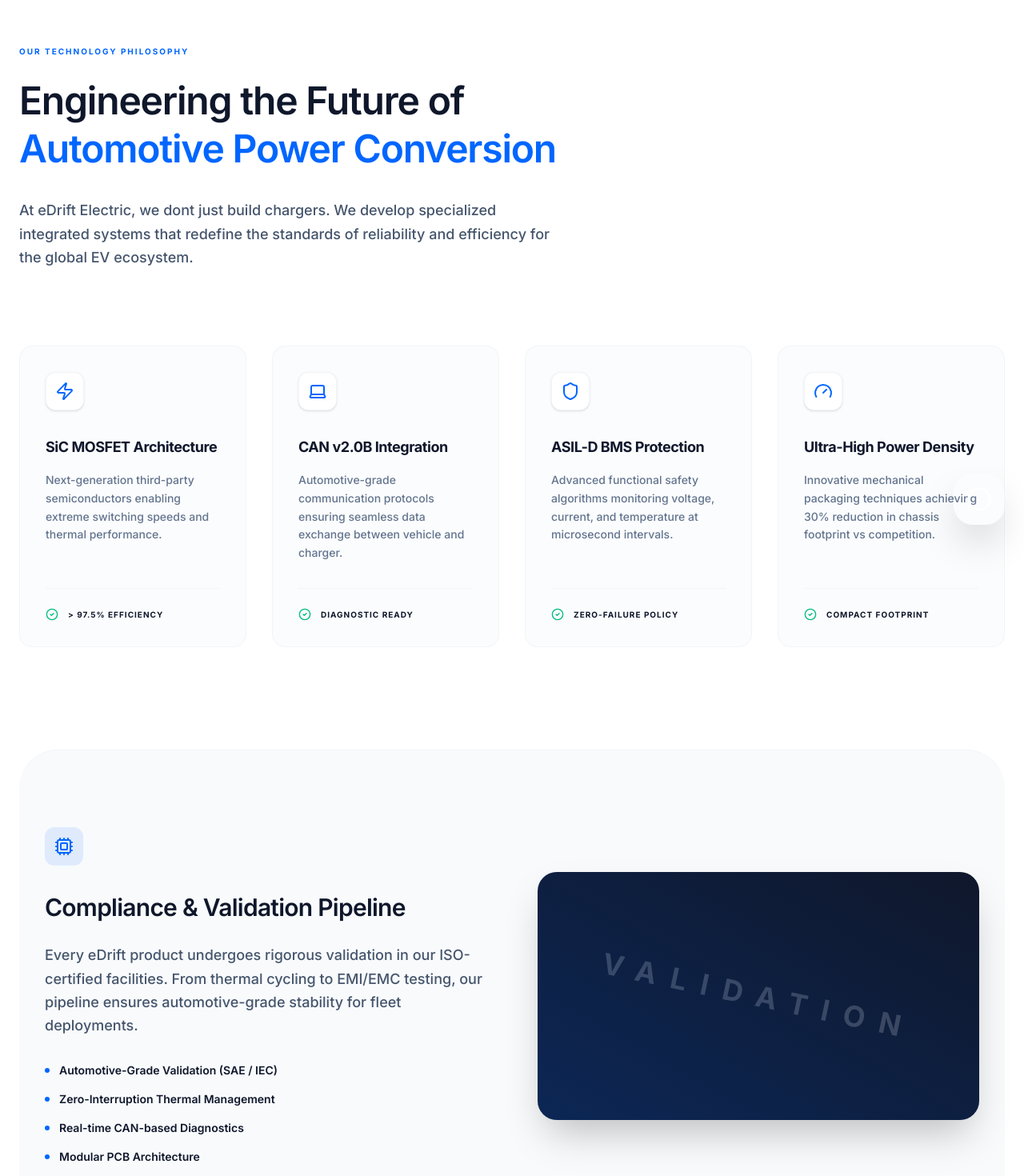
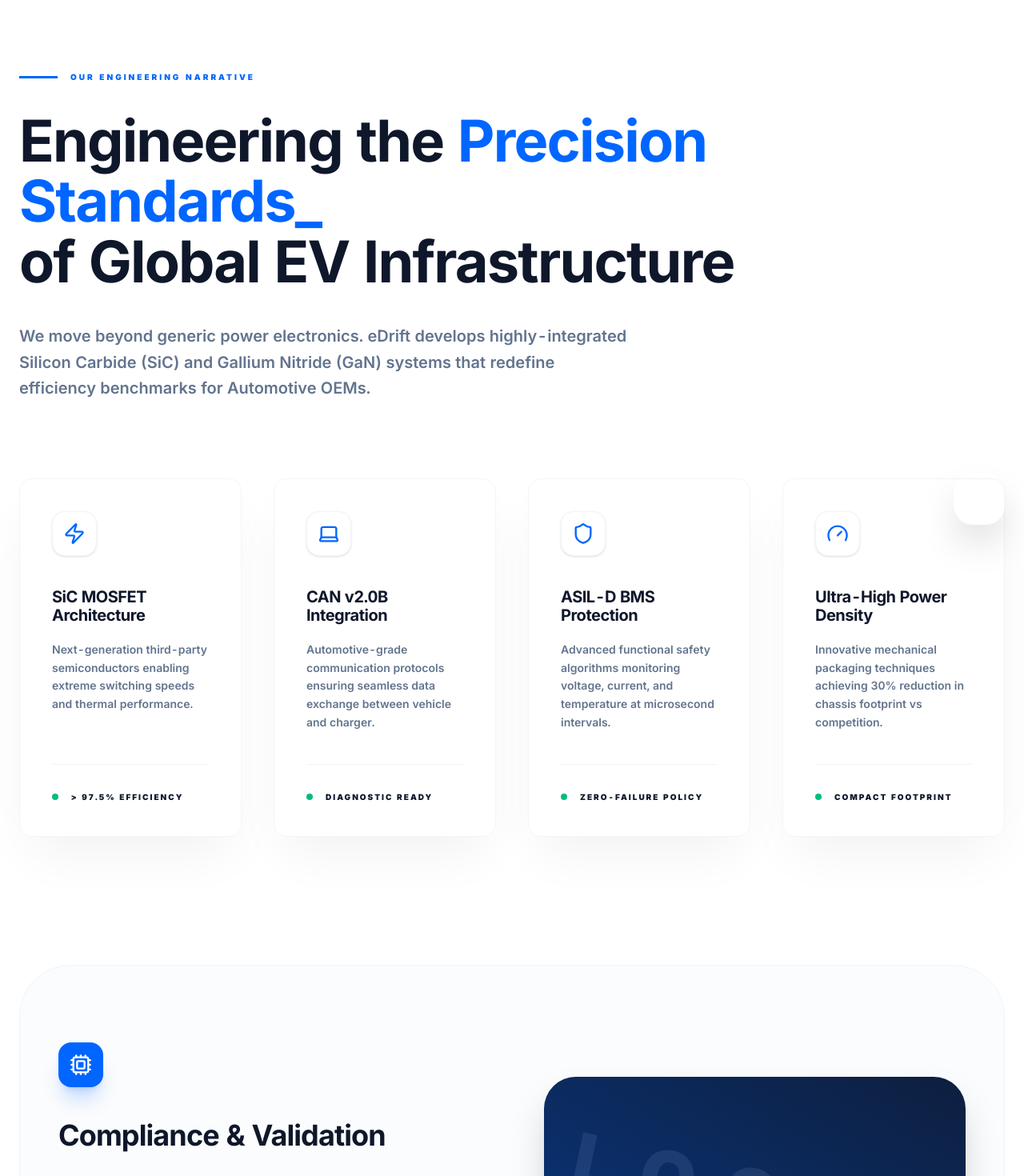
Before and after one commit to ryfio-ai/eDrift, a Next.js app: page /technology in a window 1280 px wide. Shown: the part 120-1590 px from the top of the page at 80% size. Built offline with nearby package versions, Linux system fonts and the light colour scheme.

Commit message:
design: senior UI/UX refinement for content visibility and industrial hierarchy
Optimized 'Inter' font features, redesigned product cards for high spec-density, and refined technical authority markers across Hero and Highlights sections.

```diff
--- a/src/app/globals.css
+++ b/src/app/globals.css
@@ -10,59 +10,69 @@
   --color-background-subtle: #F8FAFC;
   --color-border-default: rgba(15, 23, 42, 0.08);
 
-  --radius-xl: 12px;
-  --radius-lg: 8px;
+  --radius-xl: 16px;
+  --radius-lg: 12px;
 }
 
 @layer base {
+  html {
+     scroll-behavior: smooth;
+  }
+
   body {
-    @apply bg-white text-slate-700 antialiased selection:bg-brand-primary/20 text-base md:text-lg leading-relaxed;
+    @apply bg-white text-slate-600 antialiased selection:bg-brand-primary/20 text-base md:text-lg;
     font-family: var(--font-sans);
+    font-feature-settings: "cv11", "tnum", "ss01", "ss03";
+    line-height: 1.75;
+  }
+
+  h1, h2, h3, h4 {
+    @apply font-bold text-slate-900 tracking-[-0.02em] leading-[1.15];
   }
 
   h1 {
-    @apply text-3xl md:text-4xl lg:text-5xl font-semibold tracking-tight text-slate-900 leading-[1.1];
+    @apply text-4xl md:text-6xl lg:text-7xl;
   }
 
   h2 {
-    @apply text-2xl md:text-3xl font-semibold tracking-tight text-slate-900 leading-snug;
+    @apply text-3xl md:text-4xl;
   }
 
   h3 {
-    @apply text-xl md:text-2xl font-semibold tracking-tight text-slate-900;
+    @apply text-2xl md:text-3xl;
   }
 
-  p {
-    @apply leading-relaxed;
+  h4 {
+    @apply text-lg md:text-xl;
   }
 }
 
 @layer components {
   .btn-primary {
-    @apply px-6 py-3 bg-brand-primary text-white font-semibold rounded-lg transition-all hover:bg-blue-700 active:scale-95 shadow-md shadow-blue-500/10 inline-flex items-center justify-center gap-2;
+    @apply px-8 py-4 bg-brand-primary text-white font-bold rounded-xl transition-all hover:bg-blue-700 hover:-translate-y-0.5 hover:shadow-xl hover:shadow-brand-primary/20 active:scale-95 inline-flex items-center justify-center gap-2 uppercase tracking-widest text-[10px];
   }
 
   .btn-outline {
-    @apply px-6 py-3 bg-white border border-slate-200 text-slate-700 font-semibold rounded-lg transition-all hover:border-brand-primary hover:text-brand-primary active:scale-95 inline-flex items-center justify-center gap-2;
+    @apply px-8 py-4 bg-white border border-slate-200 text-slate-900 font-bold rounded-xl transition-all hover:border-brand-primary hover:text-brand-primary hover:-translate-y-0.5 active:scale-95 inline-flex items-center justify-center gap-2 uppercase tracking-widest text-[10px];
   }
 
-  .glass {
-    @apply backdrop-blur-xl bg-white/80 border border-slate-200 shadow-xl;
+  .glass-card {
+    @apply backdrop-blur-xl bg-white/80 border border-slate-100 shadow-[0_32px_64px_-16px_rgba(15,23,42,0.06)];
     border-radius: var(--radius-xl);
   }
 
   .text-gradient {
-    @apply bg-clip-text text-transparent bg-gradient-to-r from-brand-primary to-brand-secondary;
+    @apply bg-clip-text text-transparent bg-gradient-to-br from-brand-primary to-brand-secondary;
   }
 }
 
 /* Custom Scrollbar */
 ::-webkit-scrollbar {
-  width: 8px;
+  width: 10px;
 }
 ::-webkit-scrollbar-track {
-  @apply bg-white;
+  @apply bg-slate-50;
 }
 ::-webkit-scrollbar-thumb {
-  @apply bg-slate-200 rounded-full hover:bg-slate-300 transition-colors;
+  @apply bg-slate-200 rounded-full border-4 border-slate-50 hover:bg-slate-300 transition-colors;
 }
--- a/src/components/sections/Hero.tsx
+++ b/src/components/sections/Hero.tsx
@@ -7,39 +7,39 @@
 
 export const Hero = () => {
   return (
-    <section className="relative min-h-[85vh] flex items-center justify-center overflow-hidden bg-white pt-20 pb-32">
+    <section className="relative min-h-[90vh] flex items-center justify-center overflow-hidden bg-white pt-32 pb-40">
       {/* Subtle background glow */}
-      <div className="absolute top-0 left-1/2 -translate-x-1/2 w-[800px] h-[500px] bg-brand-primary/5 blur-[120px] rounded-full -z-10" />
+      <div className="absolute top-0 left-1/2 -translate-x-1/2 w-[1000px] h-[600px] bg-brand-primary/5 blur-[120px] rounded-full -z-10" />
 
       <div className="relative z-10 max-w-7xl mx-auto px-6 text-center">
         <motion.div
            initial={{ opacity: 0, y: 20 }}
            animate={{ opacity: 1, y: 0 }}
            transition={{ duration: 0.8 }}
-           className="inline-flex items-center gap-2 px-4 py-1.5 rounded-full bg-slate-50 border border-slate-100 text-slate-500 text-xs font-bold uppercase tracking-widest mb-10"
+           className="inline-flex items-center gap-3 px-6 py-2 rounded-full bg-slate-50 border border-slate-100 text-[10px] font-black uppercase tracking-[0.3em] text-brand-primary mb-12 shadow-sm"
         >
            <span className="w-2 h-2 rounded-full bg-brand-primary animate-pulse" />
            Next-Gen EV Power Electronics
         </motion.div>
 
-        <div className="max-w-4xl mx-auto mb-10">
+        <div className="max-w-5xl mx-auto mb-16">
            <motion.h1
              initial={{ opacity: 0, y: 20 }}
              animate={{ opacity: 1, y: 0 }}
              transition={{ duration: 0.8, delay: 0.2 }}
-             className="text-5xl md:text-7xl font-semibold text-slate-900 tracking-tight leading-[1.1] mb-8"
+             className="text-5xl md:text-8xl font-black text-slate-900 tracking-tight leading-[1.05] mb-10"
            >
-             High-Efficiency <span className="text-brand-primary">Charging Solutions</span> for Global OEMs
+             High-Efficiency <span className="text-brand-primary">Power Systems_</span> <br className="hidden md:block" /> for Global OEMs
            </motion.h1>
 
            <motion.p
              initial={{ opacity: 0, y: 20 }}
              animate={{ opacity: 1, y: 0 }}
              transition={{ duration: 0.8, delay: 0.3 }}
-             className="text-xl md:text-2xl text-slate-600 leading-relaxed font-medium"
+             className="text-xl md:text-2xl text-slate-500 leading-relaxed font-semibold max-w-3xl mx-auto"
            >
-             eDrift Electric partners with automotive manufacturers and fleet operators
-              to deliver SiC & GaN based power conversion systems with 97%+ efficiency.
+             eDrift Electric partners with automotive manufacturers to deliver
+             specialized SiC-based conversion systems with 97.5% peak efficiency.
            </motion.p>
         </div>
 
@@ -47,35 +47,36 @@
           initial={{ opacity: 0, y: 20 }}
           animate={{ opacity: 1, y: 0 }}
           transition={{ duration: 0.8, delay: 0.4 }}
-          className="flex flex-col sm:flex-row items-center justify-center gap-6"
+          className="flex flex-col sm:flex-row items-center justify-center gap-8 mb-32"
         >
-          <Link href="/contact" className="btn-primary w-full sm:w-auto h-14 px-10 text-lg">
+          <Link href="/contact" className="btn-primary min-w-[240px] text-sm">
             Request Quote
-            <ArrowRight className="w-5 h-5" />
+            <ArrowRight className="w-5 h-5 ml-1" />
           </Link>
-          <Link href="/products" className="btn-outline w-full sm:w-auto h-14 px-10 text-lg">
-            View Product Catalog
+          <Link href="/products" className="btn-outline min-w-[240px] text-sm group">
+            View Specification Catalog
+            <ArrowRight className="w-4 h-4 ml-2 group-hover:translate-x-1 transition-transform" />
           </Link>
         </motion.div>
 
-        {/* Feature Highlights */}
+        {/* Feature Highlights - Enhanced Visibility */}
         <motion.div
            initial={{ opacity: 0, y: 40 }}
            animate={{ opacity: 1, y: 0 }}
            transition={{ delay: 0.6, duration: 1 }}
-           className="mt-24 grid grid-cols-1 md:grid-cols-3 gap-12 border-t border-slate-100 pt-16"
+           className="grid grid-cols-1 md:grid-cols-3 gap-16 border-t border-slate-100 pt-20"
         >
           {[
-            { icon: Shield, label: "Automotive Grade", val: "ASIL-D Ready" },
-            { icon: Zap, label: "Peak Efficiency", val: "97.5% Efficiency" },
-            { icon: Globe, label: "Global Standards", val: "IEC & SAE Compliant" },
+            { icon: Shield, label: "Safety Integrity", val: "ASIL-D Certified" },
+            { icon: Zap, label: "Performance", val: "97.5% Efficiency" },
+            { icon: Globe, label: "Compliance", val: "Global SAE / IEC" },
           ].map((item, i) => (
             <div key={i} className="flex flex-col items-center group">
-               <div className="w-12 h-12 rounded-2xl bg-slate-50 border border-slate-100 flex items-center justify-center text-brand-primary mb-4 group-hover:bg-brand-primary group-hover:text-white transition-all duration-300">
-                  <item.icon className="w-6 h-6" />
+               <div className="w-16 h-16 rounded-[20px] bg-slate-50 border border-slate-100 flex items-center justify-center text-brand-primary mb-6 group-hover:bg-brand-primary group-hover:text-white group-hover:shadow-xl group-hover:shadow-brand-primary/20 transition-all duration-500">
+                  <item.icon className="w-7 h-7" />
                </div>
-               <p className="text-xs uppercase tracking-widest text-slate-400 font-bold mb-1">{item.label}</p>
-               <h4 className="text-lg font-bold text-slate-900">{item.val}</h4>
+               <p className="text-[10px] uppercase tracking-[0.25em] text-slate-400 font-black mb-2">{item.label}</p>
+               <h4 className="text-xl font-bold text-slate-900 tracking-tight">{item.val}</h4>
             </div>
           ))}
         </motion.div>
--- a/src/components/sections/ProductCard.tsx
+++ b/src/components/sections/ProductCard.tsx
@@ -19,21 +19,21 @@
       animate={{ opacity: 1, y: 0 }}
       exit={{ opacity: 0, scale: 0.95 }}
       transition={{ duration: 0.4 }}
-      className="group flex flex-col bg-white border border-slate-100 rounded-2xl overflow-hidden hover:shadow-2xl hover:shadow-slate-200/60 hover:border-brand-primary/20 transition-all duration-500 h-full relative"
+      className="group flex flex-col glass-card overflow-hidden hover:-translate-y-2 transition-all duration-500 h-full relative"
     >
       {/* Product Image */}
-      <div className="aspect-[4/3] relative overflow-hidden bg-slate-50">
+      <div className="aspect-[4/3] relative overflow-hidden bg-slate-50 border-b border-slate-100">
         <Image
           src={product.image}
           alt={product.name}
           fill
-          className="object-cover group-hover:scale-105 transition-transform duration-700 opacity-90 group-hover:opacity-100"
+          className="object-cover group-hover:scale-110 transition-transform duration-[2s] ease-out opacity-90 group-hover:opacity-100"
         />
-        <div className="absolute top-4 left-4 flex flex-wrap gap-2 z-10">
+        <div className="absolute top-5 left-5 flex flex-wrap gap-2 z-10">
           {product.badges.map((badge, idx) => (
             <span
               key={idx}
-              className="px-2.5 py-1 bg-white border border-slate-100 text-[9px] font-bold uppercase tracking-widest text-slate-900 rounded shadow-sm"
+              className="px-3 py-1.5 bg-slate-900 text-white text-[8px] font-black uppercase tracking-[0.2em] rounded-md shadow-xl"
             >
               {badge}
             </span>
@@ -42,44 +42,46 @@
       </div>
 
       {/* Content */}
-      <div className="p-6 flex-grow flex flex-col">
-        <div className="mb-6">
-          <p className="text-[10px] font-bold uppercase tracking-widest text-brand-primary mb-2">{product.category}</p>
-          <h3 className="text-xl font-semibold text-slate-900 leading-tight mb-2 group-hover:text-brand-primary transition-colors">
+      <div className="p-8 flex-grow flex flex-col">
+        <div className="mb-8">
+          <div className="flex items-center gap-3 mb-4">
+             <div className="w-8 h-[2px] bg-brand-primary" />
+             <p className="text-[10px] font-black uppercase tracking-[0.25em] text-brand-primary">{product.category}</p>
+          </div>
+          <h3 className="text-2xl font-bold text-slate-900 leading-tight mb-3 group-hover:text-brand-primary transition-colors tracking-tight">
             {product.name}
           </h3>
-          <p className="text-slate-500 text-sm font-medium leading-relaxed">
+          <p className="text-slate-500 text-sm font-semibold leading-relaxed">
             {product.subtitle}
           </p>
         </div>
 
-        {/* Specs Grid */}
-        <div className="grid grid-cols-2 gap-3 mb-8">
+        {/* Specs Grid - Enhanced for Visibility */}
+        <div className="grid grid-cols-2 gap-4 mb-10">
           {[
             { icon: Zap, label: "Power", val: product.powerRating, color: "text-brand-primary" },
-            { icon: ShieldCheck, label: "Protection", val: product.ipRating, color: "text-emerald-600" },
-            { icon: Cpu, label: "Topology", val: product.topology, color: "text-slate-600" },
+            { icon: ShieldCheck, label: "Safety", val: product.ipRating, color: "text-emerald-500" },
+            { icon: Cpu, label: "Logic", val: product.topology, color: "text-slate-400" },
             { icon: ArrowUpRight, label: "Efficiency", val: product.efficiency, color: "text-brand-primary" }
           ].map((spec, i) => (
-            <div key={i} className="flex items-center gap-3 p-3 rounded-xl bg-slate-50/50 border border-slate-100/50 group-hover:border-slate-200 transition-colors">
-               <spec.icon className={`w-4 h-4 ${spec.color}`} />
-               <div className="min-w-0">
-                  <p className="text-[9px] text-slate-400 font-bold uppercase tracking-tighter">{spec.label}</p>
-                  <p className="text-[11px] font-bold text-slate-900 truncate">{spec.val}</p>
+            <div key={i} className="flex flex-col gap-2 p-4 rounded-[14px] bg-slate-50 border border-slate-100 group-hover:bg-white group-hover:border-brand-primary/10 transition-all">
+               <div className="flex items-center justify-between">
+                  <spec.icon className={`w-3.5 h-3.5 ${spec.color}`} />
+                  <p className="text-[8px] text-slate-400 font-black uppercase tracking-widest">{spec.label}</p>
                </div>
+               <p className="text-xs font-black text-slate-900 tracking-tight">{spec.val}</p>
             </div>
           ))}
         </div>
 
         {/* CTAs */}
-        <div className="mt-auto flex flex-col gap-2">
-          <Link href="/contact" className="btn-primary w-full h-11 text-xs shadow-none hover:shadow-lg hover:shadow-brand-primary/20">
+        <div className="mt-auto flex flex-col gap-3">
+          <Link href="/contact" className="btn-primary w-full shadow-lg shadow-brand-primary/10">
             Request Quote
-            <ArrowUpRight className="w-3.5 h-3.5 ml-1" />
+            <ArrowUpRight className="w-4 h-4 ml-1" />
           </Link>
-          <Link href={`/products/${product.slug}`} className="btn-outline w-full h-11 text-xs px-4">
-            <ArrowUpRight className="w-3.5 h-3.5 mr-2" />
-            Full Specifications
+          <Link href={`/products/${product.slug}`} className="btn-outline w-full text-[10px]">
+            Technical Drawings
           </Link>
         </div>
       </div>
--- a/src/components/sections/TechHighlights.tsx
+++ b/src/components/sections/TechHighlights.tsx
@@ -33,24 +33,27 @@
 
 export const TechHighlights = () => {
   return (
-    <section id="tech" className="py-24 px-6 bg-white overflow-hidden">
+    <section id="tech" className="py-32 px-6 bg-white overflow-hidden">
       <div className="max-w-7xl mx-auto">
         {/* Technology Hero Section */}
-        <div className="max-w-4xl mb-24">
-           <div className="text-[10px] uppercase tracking-[0.2em] font-bold text-brand-primary mb-6">Our Technology Philosophy</div>
-           <h1 className="text-4xl md:text-5xl font-semibold text-slate-900 mb-8 leading-tight">
-              Engineering the Future of <br className="hidden md:block" />
-              <span className="text-brand-primary">Automotive Power Conversion</span>
-           </h1>
-           <p className="text-lg text-slate-600 font-medium leading-relaxed max-w-2xl">
-              At eDrift Electric, we dont just build chargers. We develop specialized
-              integrated systems that redefine the standards of reliability and efficiency
-              for the global EV ecosystem.
+        <div className="max-w-5xl mb-24">
+           <div className="flex items-center gap-4 mb-8">
+              <div className="w-12 h-[3px] bg-brand-primary" />
+              <div className="text-[10px] uppercase tracking-[0.3em] font-black text-brand-primary">Our Engineering Narrative</div>
+           </div>
+           <h2 className="text-5xl md:text-7xl font-bold text-slate-900 mb-10 leading-[1.05] tracking-tight">
+              Engineering the <span className="text-brand-primary">Precision Standards_</span> <br className="hidden md:block" />
+              of Global EV Infrastructure
+           </h2>
+           <p className="text-xl text-slate-500 font-semibold leading-relaxed max-w-3xl">
+              We move beyond generic power electronics. eDrift develops highly-integrated
+              Silicon Carbide (SiC) and Gallium Nitride (GaN) systems that redefine
+              efficiency benchmarks for Automotive OEMs.
            </p>
         </div>
 
-        {/* Technology Stack Grid */}
-        <div className="grid grid-cols-1 md:grid-cols-2 lg:grid-cols-4 gap-8 mb-32">
+        {/* Technology Stack Grid - Enhanced for Visibility */}
+        <div className="grid grid-cols-1 md:grid-cols-2 lg:grid-cols-4 gap-10 mb-40">
           {highlights.map((item, idx) => (
             <motion.div
               key={idx}
@@ -59,16 +62,16 @@
               viewport={{ once: true }}
               transition={{ delay: idx * 0.1, duration: 0.6 }}
             >
-              <div className="p-8 h-full flex flex-col border border-slate-100 bg-slate-50/50 rounded-2xl group hover:bg-white hover:shadow-2xl hover:border-brand-primary/10 hover:-translate-y-2 transition-all duration-500">
-                <div className="w-12 h-12 rounded-xl bg-white border border-slate-100 flex items-center justify-center text-brand-primary mb-8 group-hover:scale-110 group-hover:rotate-6 transition-transform shadow-sm">
-                  <item.icon className="w-6 h-6" />
+              <div className="glass-card p-10 h-full flex flex-col group hover:bg-white hover:shadow-[0_48px_80px_-20px_rgba(0,0,0,0.1)] transition-all duration-500">
+                <div className="w-14 h-14 rounded-2xl bg-white border border-slate-100 flex items-center justify-center text-brand-primary mb-10 group-hover:bg-brand-primary group-hover:text-white transition-all shadow-sm">
+                  <item.icon className="w-7 h-7" />
                 </div>
-                <h3 className="text-lg font-bold text-slate-900 mb-4">{item.title}</h3>
-                <p className="text-slate-500 text-sm leading-relaxed mb-8 font-medium">{item.desc}</p>
+                <h3 className="text-xl font-bold text-slate-900 mb-5 tracking-tight">{item.title}</h3>
+                <p className="text-slate-500 text-sm leading-relaxed mb-10 font-semibold">{item.desc}</p>
 
-                <div className="mt-auto pt-6 border-t border-slate-100 flex items-center gap-3">
-                   <CheckCircle2 className="w-4 h-4 text-emerald-500" />
-                   <span className="text-[10px] font-bold uppercase tracking-widest text-slate-900">{item.outcome}</span>
+                <div className="mt-auto pt-8 border-t border-slate-100 flex items-center gap-4">
+                   <div className="w-2 h-2 rounded-full bg-emerald-500 animate-pulse" />
+                   <span className="text-[10px] font-black uppercase tracking-[0.2em] text-slate-900">{item.outcome}</span>
                 </div>
               </div>
             </motion.div>
@@ -76,34 +79,40 @@
         </div>
 
         {/* Modular Compliance Section */}
-        <div className="grid grid-cols-1 lg:grid-cols-2 gap-16 items-center py-24 border-t border-slate-100 px-8 bg-slate-50 rounded-[48px]">
+        <div className="grid grid-cols-1 lg:grid-cols-2 gap-20 items-center py-24 px-12 bg-slate-50/50 rounded-[64px] border border-slate-100">
            <div>
-              <div className="w-12 h-12 rounded-xl bg-brand-primary/10 flex items-center justify-center text-brand-primary mb-8">
-                 <Cpu className="w-6 h-6" />
+              <div className="w-14 h-14 rounded-2xl bg-brand-primary text-white flex items-center justify-center mb-10 shadow-xl shadow-brand-primary/20">
+                 <Cpu className="w-7 h-7" />
               </div>
-              <h2 className="text-3xl font-semibold text-slate-900 mb-6 tracking-tight">Compliance & Validation Pipeline</h2>
-              <p className="text-slate-600 font-medium leading-relaxed mb-8">
-                 Every eDrift product undergoes rigorous validation in our ISO-certified facilities.
-                 From thermal cycling to EMI/EMC testing, our pipeline ensures automotive-grade
-                 stability for fleet deployments.
+              <h2 className="text-4xl font-bold text-slate-900 mb-8 tracking-tight">Compliance & Validation</h2>
+              <p className="text-lg text-slate-500 font-semibold leading-relaxed mb-10">
+                 Every eDrift architecture undergoes 5,000+ hours of automated validation
+                 in our specialized laboratory environments. From thermal shock to EMI/EMC
+                 profiles, we ensure automotive-grade stability.
               </p>
-              <ul className="space-y-4">
+              <ul className="grid grid-cols-1 md:grid-cols-2 gap-6">
                  {[
-                   "Automotive-Grade Validation (SAE / IEC)",
-                   "Zero-Interruption Thermal Management",
-                   "Real-time CAN-based Diagnostics",
-                   "Modular PCB Architecture"
+                   "Automotive SAE / IEC",
+                   "Thermal Management",
+                   "CAN-on-Si Diagnostics",
+                   "Modular PCB Design"
                  ].map((list, i) => (
-                   <li key={i} className="flex items-center gap-3 text-sm font-semibold text-slate-900">
-                      <div className="w-1.5 h-1.5 rounded-full bg-brand-primary" />
+                   <li key={i} className="flex items-center gap-4 text-xs font-black uppercase tracking-[0.2em] text-slate-900">
+                      <div className="w-4 h-4 rounded-full border-2 border-brand-primary flex items-center justify-center">
+                         <div className="w-1.5 h-1.5 rounded-full bg-brand-primary" />
+                      </div>
                       {list}
                    </li>
                  ))}
               </ul>
            </div>
-           <div className="relative aspect-square lg:aspect-video rounded-3xl overflow-hidden shadow-2xl bg-slate-900 flex items-center justify-center">
-               <div className="text-white/20 text-4xl font-bold uppercase tracking-[0.5em] rotate-12">Validation</div>
-               <div className="absolute inset-0 bg-gradient-to-tr from-brand-primary/20 to-transparent" />
+           <div className="relative aspect-video rounded-[40px] overflow-hidden shadow-2xl bg-brand-secondary flex items-center justify-center group">
+               <div className="text-white/10 text-6xl font-black uppercase tracking-[0.4em] scale-150 rotate-12 group-hover:scale-110 transition-transform duration-[10s]">Logic</div>
+               <div className="absolute inset-0 bg-gradient-to-tr from-brand-primary/40 to-brand-primary/10" />
+               <div className="absolute bottom-10 left-10 p-6 glass-card border-white/10 bg-white/5 backdrop-blur-3xl">
+                  <p className="text-[10px] font-black uppercase tracking-widest text-white/60 mb-2">Validation Pipeline</p>
+                  <p className="text-white font-bold text-lg">99.9% Fault Isolation</p>
+               </div>
            </div>
         </div>
       </div>
```
Also changed, not shown: src/components/sections/ProductCatalog.tsx (+20 -13 lines).
